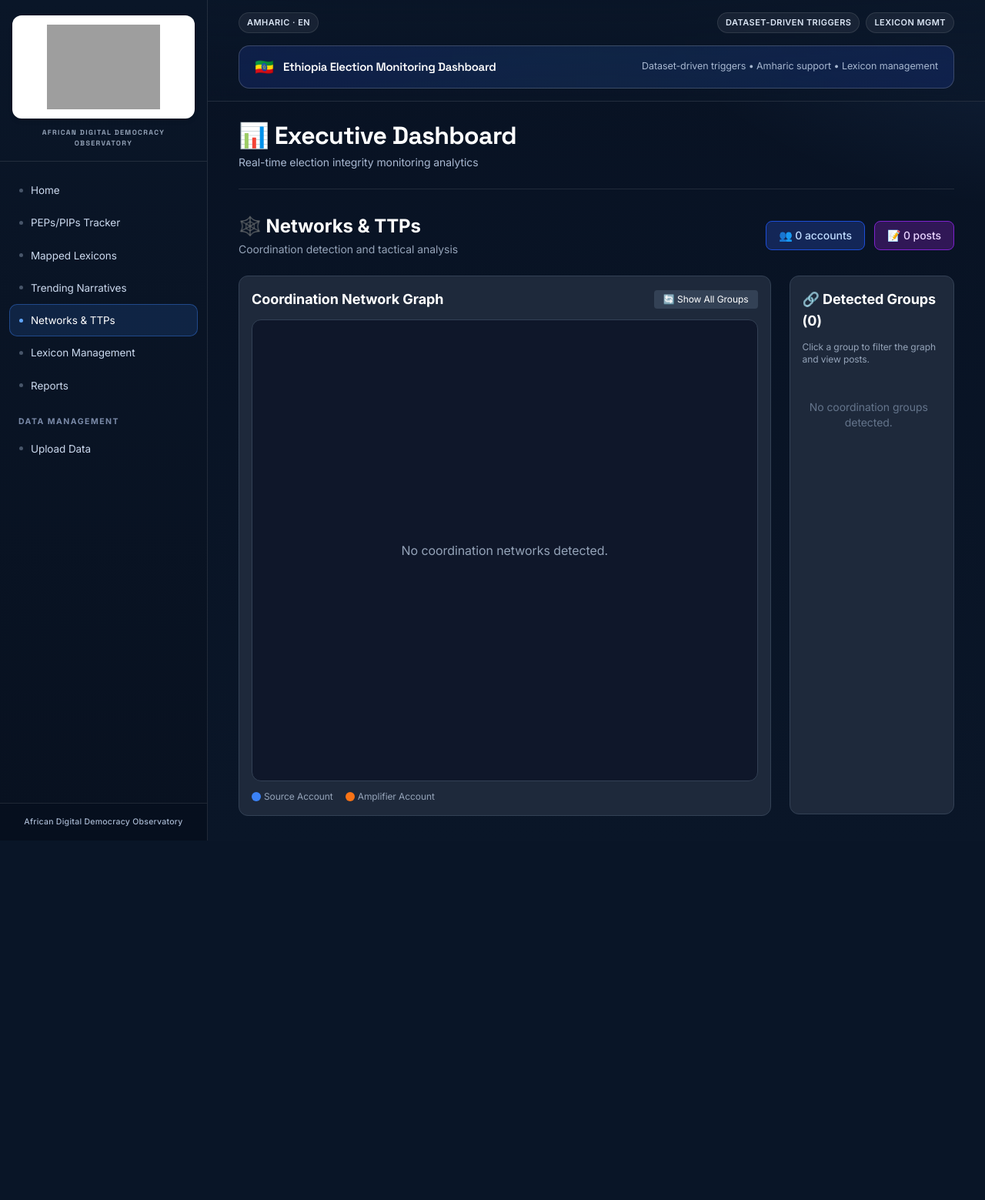
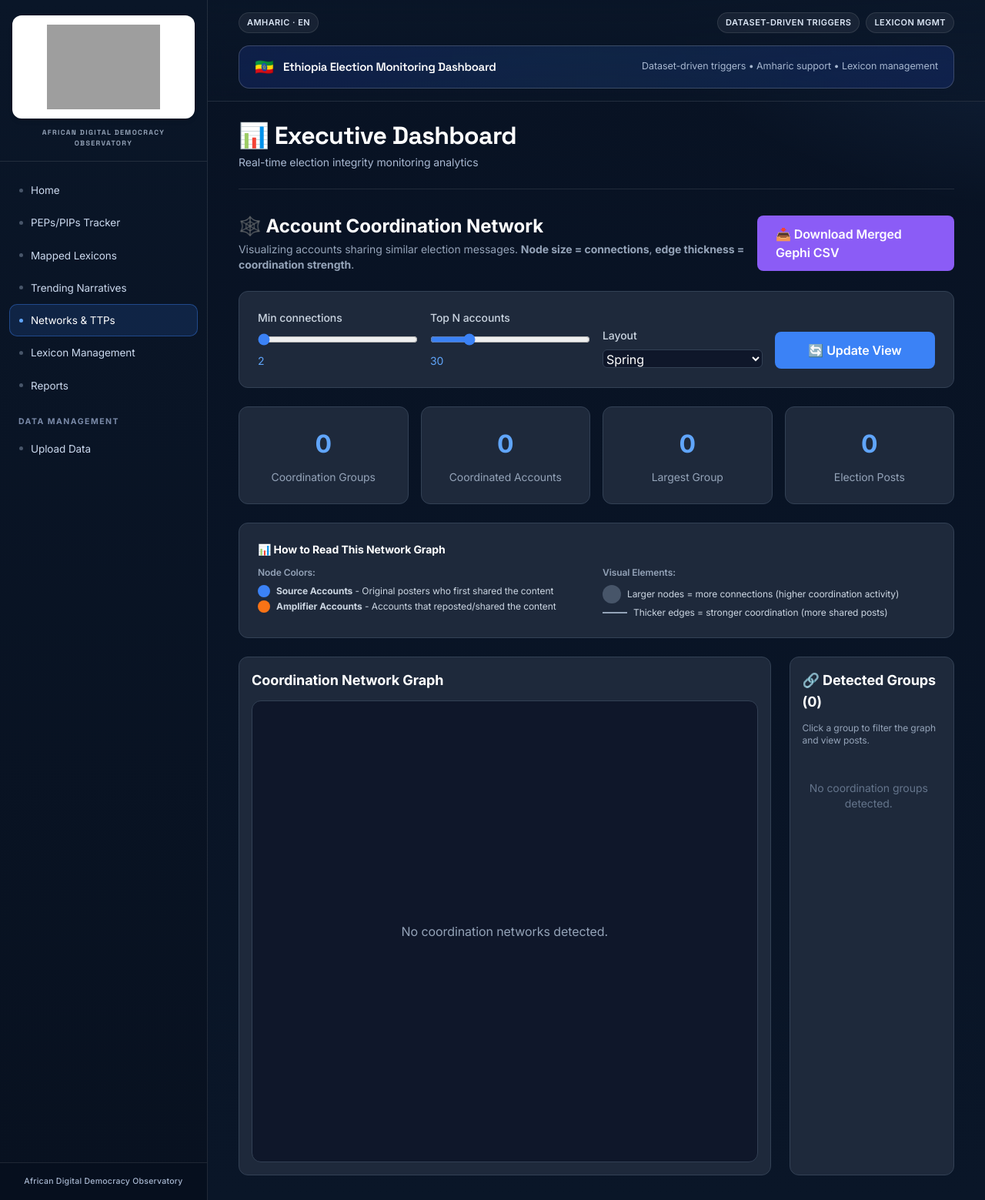
Before and after one commit to hanna-tes/Ethiopia_2026election_monitoring_tool, a Django app: page /networks/ in a window 1280 px wide. Shown: the whole page at 77% size. Before the commit the page ends 1092 px from the top, so only its background shows below. Run offline with Django 4.2, Linux system fonts and the light colour scheme; data that the repository does not hold is empty; some libraries are stand-ins or nearby versions; grey boxes are pictures that could not be loaded.

Commit message:
Update networks.html

```diff
--- a/dashboard/templates/dashboard/networks.html
+++ b/dashboard/templates/dashboard/networks.html
@@ -2,7 +2,6 @@
 {% block title %}Networks & TTPs - Ethiopia Election Monitor{% endblock %}
 
 {% block extra_head %}
-<!-- vis.js for interactive network graph -->
 <script src="https://unpkg.com/vis-network/standalone/umd/vis-network.min.js"></script>
 <style>
     #network-graph {
@@ -76,6 +75,74 @@
     .ttp-close:hover {
         color: #f1f5f9;
     }
+
+    /* Controls styling */
+    .controls-card {
+        background: #1e293b;
+        border: 1px solid #334155;
+        border-radius: 0.75rem;
+        padding: 1.5rem;
+    }
+    .stat-card {
+        background: #1e293b;
+        border: 1px solid #334155;
+        border-radius: 0.75rem;
+        padding: 1.5rem;
+        text-align: center;
+    }
+    .stat-card .stat-value {
+        font-size: 2rem;
+        font-weight: bold;
+        color: #60a5fa;
+    }
+    .stat-card .stat-label {
+        font-size: 0.875rem;
+        color: #94a3b8;
+        margin-top: 0.5rem;
+    }
+    .legend-card {
+        background: #1e293b;
+        border: 1px solid #334155;
+        border-radius: 0.75rem;
+        padding: 1.5rem;
+    }
+    input[type="range"] {
+        width: 100%;
+        accent-color: #3b82f6;
+    }
+    select {
+        background: #0f172a;
+        color: #f1f5f9;
+        border: 1px solid #334155;
+        padding: 0.5rem;
+        border-radius: 0.375rem;
+    }
+    .btn-update {
+        background: #3b82f6;
+        color: white;
+        padding: 0.75rem 1.5rem;
+        border-radius: 0.5rem;
+        border: none;
+        cursor: pointer;
+        font-weight: 600;
+    }
+    .btn-update:hover {
+        background: #2563eb;
+    }
+    .btn-download {
+        background: #8b5cf6;
+        color: white;
+        padding: 0.75rem 1.5rem;
+        border-radius: 0.5rem;
+        text-decoration: none;
+        font-weight: 600;
+        display: inline-flex;
+        align-items: center;
+        gap: 0.5rem;
+    }
+    .btn-download:hover {
+        background: #7c3aed;
+    }
 </style>
 {% endblock %}
 
@@ -84,16 +151,95 @@
     <!-- Header -->
     <div class="flex justify-between items-center">
         <div>
-            <h1 class="text-2xl font-bold text-white">🕸️ Networks & TTPs</h1>
-            <p class="text-sm text-slate-400 mt-1">Coordination detection and tactical analysis</p>
+            <h1 class="text-2xl font-bold text-white">🕸️ Account Coordination Network</h1>
+            <p class="text-sm text-slate-400 mt-1">
+                Visualizing accounts sharing similar election messages.
+                <strong>Node size = connections</strong>, <strong>edge thickness = coordination strength</strong>.
+            </p>
         </div>
-        <div class="flex gap-3">
-            <span class="px-4 py-2 bg-blue-900/50 text-blue-200 rounded-lg text-sm font-medium border border-blue-700">
-                👥 {{ total_coordinated_accounts }} accounts
-            </span>
-            <span class="px-4 py-2 bg-purple-900/50 text-purple-200 rounded-lg text-sm font-medium border border-purple-700">
-                📝 {{ total_posts }} posts
-            </span>
+        <a href="{% url 'export_merged_gephi_csv' %}?min_connections={{ min_connections }}"
+           class="btn-download">
+            📥 Download Merged Gephi CSV
+        </a>
+    </div>
+
+    <!-- Controls -->
+    <div class="controls-card">
+        <form method="get" class="grid grid-cols-1 md:grid-cols-4 gap-4 items-end">
+            <div>
+                <label class="block text-sm font-medium text-slate-300 mb-2">Min connections</label>
+                <input type="range" name="min_connections" id="min_connections"
+                       min="3" max="10" value="{{ min_connections }}"
+                       oninput="document.getElementById('min_val').textContent = this.value">
+                <div class="text-sm text-blue-400 mt-1" id="min_val">{{ min_connections }}</div>
+            </div>
+            <div>
+                <label class="block text-sm font-medium text-slate-300 mb-2">Top N accounts</label>
+                <input type="range" name="top_n" id="top_n"
+                       min="10" max="100" value="{{ top_n }}"
+                       oninput="document.getElementById('top_val').textContent = this.value">
+                <div class="text-sm text-blue-400 mt-1" id="top_val">{{ top_n }}</div>
+            </div>
+            <div>
+                <label class="block text-sm font-medium text-slate-300 mb-2">Layout</label>
+                <select name="layout" class="w-full">
+                    <option value="spring" {% if layout_style == 'spring' %}selected{% endif %}>Spring</option>
+                    <option value="circular" {% if layout_style == 'circular' %}selected{% endif %}>Circular</option>
+                    <option value="kamada_kawai" {% if layout_style == 'kamada_kawai' %}selected{% endif %}>Kamada-Kawai</option>
+                </select>
+            </div>
+            <button type="submit" class="btn-update">
+                🔄 Update View
+            </button>
+        </form>
+    </div>
+
+    <!-- Stats Cards -->
+    <div class="grid grid-cols-2 md:grid-cols-4 gap-4">
+        <div class="stat-card">
+            <div class="stat-value text-blue-400">{{ total_coordinated_groups }}</div>
+            <div class="stat-label">Coordination Groups</div>
+        </div>
+        <div class="stat-card">
+            <div class="stat-value text-green-400">{{ total_coordinated_accounts }}</div>
+            <div class="stat-label">Coordinated Accounts</div>
+        </div>
+        <div class="stat-card">
+            <div class="stat-value text-purple-400">{{ max_group_size }}</div>
+            <div class="stat-label">Largest Group</div>
+        </div>
+        <div class="stat-card">
+            <div class="stat-value text-orange-400">{{ total_posts }}</div>
+            <div class="stat-label">Election Posts</div>
+        </div>
+    </div>
+
+    <!-- Legend -->
+    <div class="legend-card">
+        <h3 class="text-sm font-bold text-white mb-3">📊 How to Read This Network Graph</h3>
+        <div class="grid grid-cols-1 md:grid-cols-2 gap-4">
+            <div>
+                <div class="text-xs text-slate-400 mb-2 font-semibold">Node Colors:</div>
+                <div class="flex items-center gap-2 mb-1">
+                    <div class="w-4 h-4 rounded-full bg-blue-500"></div>
+                    <span class="text-xs text-slate-300"><strong>Source Accounts</strong> - Original posters who first shared the content</span>
+                </div>
+                <div class="flex items-center gap-2">
+                    <div class="w-4 h-4 rounded-full bg-orange-500"></div>
+                    <span class="text-xs text-slate-300"><strong>Amplifier Accounts</strong> - Accounts that reposted/shared the content</span>
+                </div>
+            </div>
+            <div>
+                <div class="text-xs text-slate-400 mb-2 font-semibold">Visual Elements:</div>
+                <div class="flex items-center gap-2 mb-1">
+                    <div class="w-6 h-6 rounded-full bg-slate-600"></div>
+                    <span class="text-xs text-slate-300">Larger nodes = more connections (higher coordination activity)</span>
+                </div>
+                <div class="flex items-center gap-2">
+                    <div class="w-8 h-0.5 bg-slate-400"></div>
+                    <span class="text-xs text-slate-300">Thicker edges = stronger coordination (more shared posts)</span>
+                </div>
+            </div>
         </div>
     </div>
 
@@ -103,16 +249,12 @@
         <div class="lg:col-span-3 space-y-4">
             <div class="bg-slate-800 rounded-xl p-4 border border-slate-700">
                 <div class="flex justify-between items-center mb-3">
-                    <h3 class="text-lg font-bold text-white">Coordination Network Graph</h3>
-                    <button onclick="resetGraph()" class="px-3 py-1 bg-slate-700 text-white rounded text-xs hover:bg-slate-600 transition">
-                        🔄 Show All Groups
-                    </button>
+                    <h3 class="text-lg font-bold text-white">
+                        Coordination Network Graph
+                        <span class="text-sm font-normal text-slate-400" id="graph-stats"></span>
+                    </h3>
                 </div>
                 <div id="network-graph"></div>
-                <div class="mt-3 flex gap-4 text-xs text-slate-400">
-                    <span class="flex items-center gap-1"><div class="w-3 h-3 rounded-full bg-blue-500"></div> Source Account</span>
-                    <span class="flex items-center gap-1"><div class="w-3 h-3 rounded-full bg-orange-500"></div> Amplifier Account</span>
-                </div>
             </div>
 
             <!-- Posts Container (Hidden initially, shown when a group is clicked) -->
@@ -234,11 +376,15 @@
             return;
         }
 
+        // Update graph stats
+        document.getElementById('graph-stats').textContent =
+            `(${graphData.nodes.length} nodes, ${graphData.edges.length} edges)`;
+
         // Map nodes for vis.js
         const nodes = new vis.DataSet(graphData.nodes.map(n => ({
             id: n.id,
             label: n.label,
-            title: `Account: ${n.id}<br>Posts: ${n.post_count || 0}<br>Platform: ${n.platform || 'Unknown'}`,
+            title: `Account: ${n.id}<br>Posts: ${n.post_count || 0}<br>Platform: ${n.platform || 'Unknown'}<br>Connections: ${n.degree}`,
             color: n.type === 'source' ? '#3b82f6' : '#f59e0b',
             size: n.size || 15,
             font: { color: '#ffffff', size: 12 }
@@ -249,30 +395,49 @@
             from: e.source,
             to: e.target,
             title: `Weight: ${e.weight || 1}`,
-            color: { color: '#475569', highlight: '#3b82f6' }
+            color: { color: '#475569', highlight: '#3b82f6' },
+            width: Math.min(3, (e.weight || 1) * 0.5)
         })));
 
         const data = { nodes: nodes, edges: edges };
         const options = {
             physics: {
-                stabilization: true,
+                enabled: true,
+                stabilization: {
+                    iterations: 200,
+                    fit: true
+                },
                 barnesHut: {
-                    gravitationalConstant: -2000,
-                    springLength: 150
+                    gravitationalConstant: -3000,
+                    springLength: 200,
+                    springConstant: 0.04,
+                    damping: 0.09
                 }
             },
             nodes: {
                 borderWidth: 2,
-                shadow: true
+                shadow: true,
+                font: {
+                    color: '#ffffff',
+                    size: 14,
+                    face: 'Arial'
+                }
             },
             edges: {
-                smooth: false,
+                smooth: true,
                 shadow: true,
-                width: 1
+                width: 2,
+                color: {
+                    color: '#64748b',
+                    highlight: '#3b82f6',
+                    opacity: 0.6
+                }
             },
             interaction: {
                 hover: true,
-                tooltipDelay: 200
+                tooltipDelay: 200,
+                navigationButtons: true,
+                keyboard: true
             }
         };
 
@@ -302,7 +467,7 @@
         allNodes.add(filteredNodes.map(n => ({
             id: n.id,
             label: n.label,
-            title: `Account: ${n.id}<br>Posts: ${n.post_count || 0}<br>Platform: ${n.platform || 'Unknown'}`,
+            title: `Account: ${n.id}<br>Posts: ${n.post_count || 0}<br>Platform: ${n.platform || 'Unknown'}<br>Connections: ${n.degree}`,
             color: n.type === 'source' ? '#3b82f6' : '#f59e0b',
             size: n.size || 15,
             font: { color: '#ffffff', size: 12 }
@@ -313,8 +478,13 @@
             from: e.source,
             to: e.target,
             title: `Weight: ${e.weight || 1}`,
-            color: { color: '#475569', highlight: '#3b82f6' }
+            color: { color: '#475569', highlight: '#3b82f6' },
+            width: Math.min(3, (e.weight || 1) * 0.5)
         })));
+
+        // Update stats
+        document.getElementById('graph-stats').textContent =
+            `(${filteredNodes.length} nodes, ${filteredEdges.length} edges)`;
 
         // Show the posts for this group
         const postsContainer = document.getElementById('group-posts-container');
@@ -344,35 +514,6 @@
 
         // Smooth scroll to the posts container
         postsContainer.scrollIntoView({ behavior: 'smooth', block: 'nearest' });
-    }
-
-    function resetGraph() {
-        if (!allNodes || !allEdges) return;
-
-        // Restore all nodes and edges
-        allNodes.clear();
-        allNodes.add(graphData.nodes.map(n => ({
-            id: n.id,
-            label: n.label,
-            title: `Account: ${n.id}<br>Posts: ${n.post_count || 0}<br>Platform: ${n.platform || 'Unknown'}`,
-            color: n.type === 'source' ? '#3b82f6' : '#f59e0b',
-            size: n.size || 15,
-            font: { color: '#ffffff', size: 12 }
-        })));
-
-        allEdges.clear();
-        allEdges.add(graphData.edges.map(e => ({
-            from: e.source,
-            to: e.target,
-            title: `Weight: ${e.weight || 1}`,
-            color: { color: '#475569', highlight: '#3b82f6' }
-        })));
-
-        // Hide posts container
-        document.getElementById('group-posts-container').style.display = 'none';
-
-        // Remove active class from all cards
-        document.querySelectorAll('.group-card').forEach(el => el.classList.remove('active'));
     }
 
     // TTP Modal Functions
@@ -458,7 +599,7 @@
 
         // CIB: Multiple accounts posting same content
         if (ttpLower.includes('coordinated inauthentic')) {
-            return true; // All posts from coordination groups match
+            return true;
         }
 
         // Cross-platform: Posts on multiple platforms
@@ -468,7 +609,7 @@
 
         // Rapid response: High volume posting
         if (ttpLower.includes('rapid response') || ttpLower.includes('burst')) {
-            return true; // Posts from groups with high post counts
+            return true;
         }
 
         // Hashtag manipulation
@@ -494,7 +635,7 @@
 
         // Bot-like behavior
         if (ttpLower.includes('bot')) {
-            return post.is_bot || post.username.toLowerCase().includes('bot');
+            return post.is_bot || (post.username || '').toLowerCase().includes('bot');
         }
 
         // Default: show some posts
```
